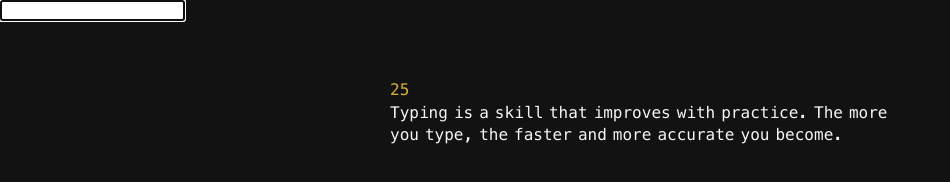
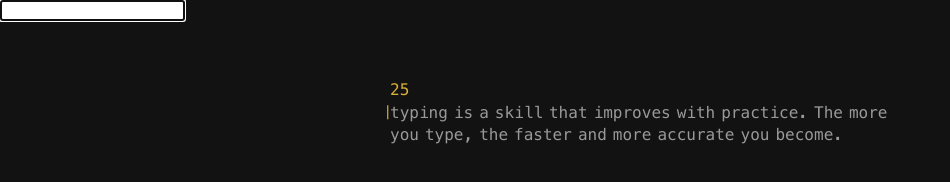
Before and after one commit to Espadv69/Monkey-Type, a plain HTML site: page index.html in a window 1280 px wide. Shown: the whole page, without its empty margins (0-950 px from the left). Drawn offline with Linux system fonts and the light colour scheme.

Commit message:
Update: - Words recovered - New styles for words - Events function

```diff
--- a/index.html
+++ b/index.html
@@ -52,6 +52,29 @@
     gap: 3px 6px;
     margin: 0;
   }
+
+  x-letter {
+    position: relative;
+    color: var(--gray);
+
+    &.active::before {
+      position: absolute;
+      content: '|';
+      font-size: 14px;
+      color: var(--yellow);
+      left: -70%;
+      animation: 1s blink infinite ease-in-out;
+    }
+  }
+
+  @keyframes blink {
+    0%, 50% {
+      opacity: 1;
+    }
+    75% {
+      opacity: 0;
+    }
+  }
 </style>
 
 <body>
@@ -59,7 +82,7 @@
     <section id="game">
       <time>30</time>
       <p></p>
-      <input autofocus>
+      <input autofocus />
     </section>
   </main>
 </body>
@@ -71,13 +94,13 @@
 
   const INITIAL_TIME = 30;
 
-  const TEXT = 'Typing is a skill that improves with practice. The more you type, the faster and more accurate you become.';
+  const TEXT = 'typing is a skill that improves with practice. The more you type, the faster and more accurate you become.';
 
   let words = [];
   let currentTime = INITIAL_TIME;
 
   initGame();
-  initEvent();
+  initEvents();
 
   function initGame() {
     words = TEXT.split(' ').slice(0, 32);
@@ -97,6 +120,11 @@
         </x-word>
       `;
     }).join('');
+
+    const $firstWord = $p.querySelector('x-word');
+    $firstWord.classList.add('active');
+    $firstWord.querySelector('x-letter').classList.add('active');
+
     const intervalId = setInterval(() => {
       currentTime--;
       $time.textContent = currentTime;
@@ -109,12 +137,19 @@
     }, 1000);
   }
 
-  function initEvent() {
-
+  function initEvents() {
+    document.addEventListener('keydown', () => {
+      $input.focus();
+    });
+    $input.addEventListener('keydown', onKeyDown);
+    $input.addEventListener('keyup', onkeyup);
   }
 
+  function onKeyDown () {}
+  function onkeyup () {}
+
   function gameOver() {
-
+    console.log('Game over');
   }
 
 </script>
```
